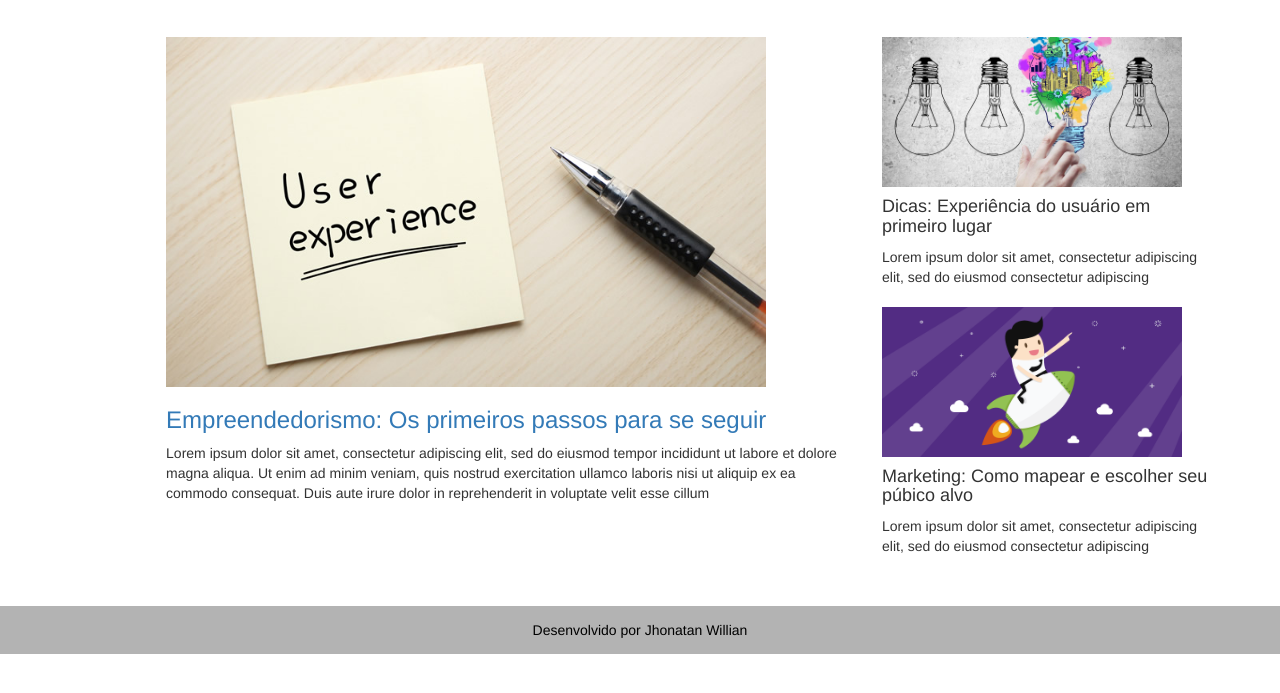
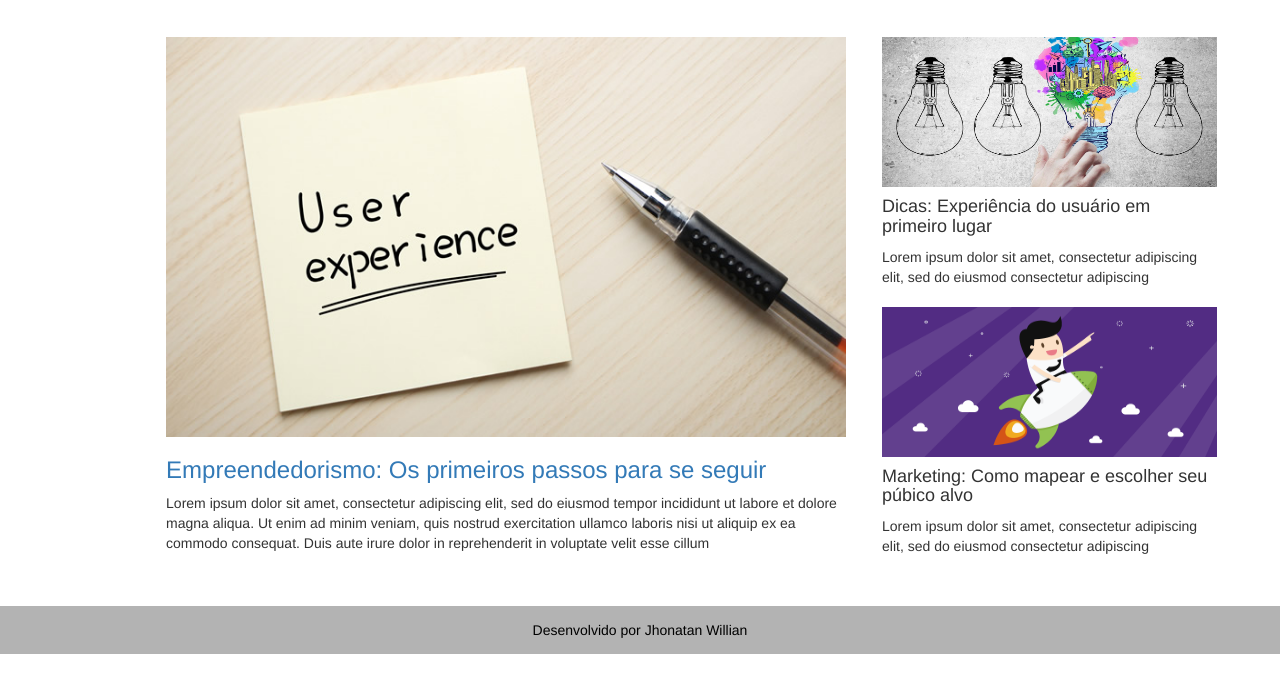
Before and after one commit to jhonatan-goncalves/jhonatan-goncalves.github.io, a plain HTML site: page index.html in a window 1280 px wide. Shown: the part 53-746 px from the top of the page. Drawn offline with Linux system fonts and the light colour scheme.

Commit message:
atualizando

```diff
--- a/estilos/index.css
+++ b/estilos/index.css
@@ -38,19 +38,19 @@
 
 .imgp{
     margin-top: 40px;
-    width: 600px;
-    height: 350px;
+    width: 680px;
+    height: 400px;
 }
 
 .imgs{
     margin-top: 40px;
-    width: 300px;
+    width: 335px;
     height: 150px;
 }
 
 .imgs2{
     margin-top: 10px;
-    width: 300px;
+    width: 335px;
     height: 150px;
 }
 
```
Also changed, not shown: cadastro.html (+19 -23 lines), empreendedorismo.html (+5 -4 lines), ux.html (+1 -1 lines).
